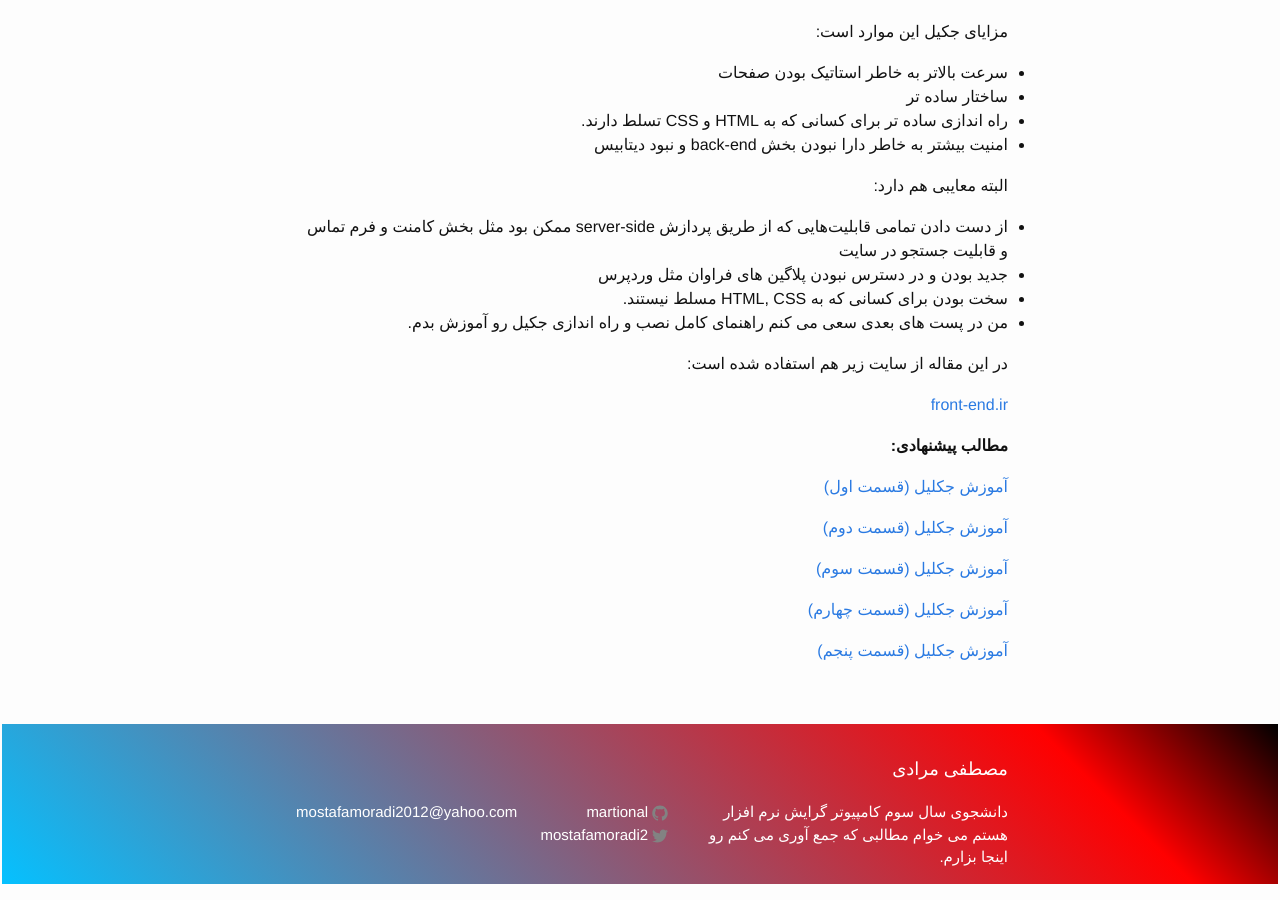
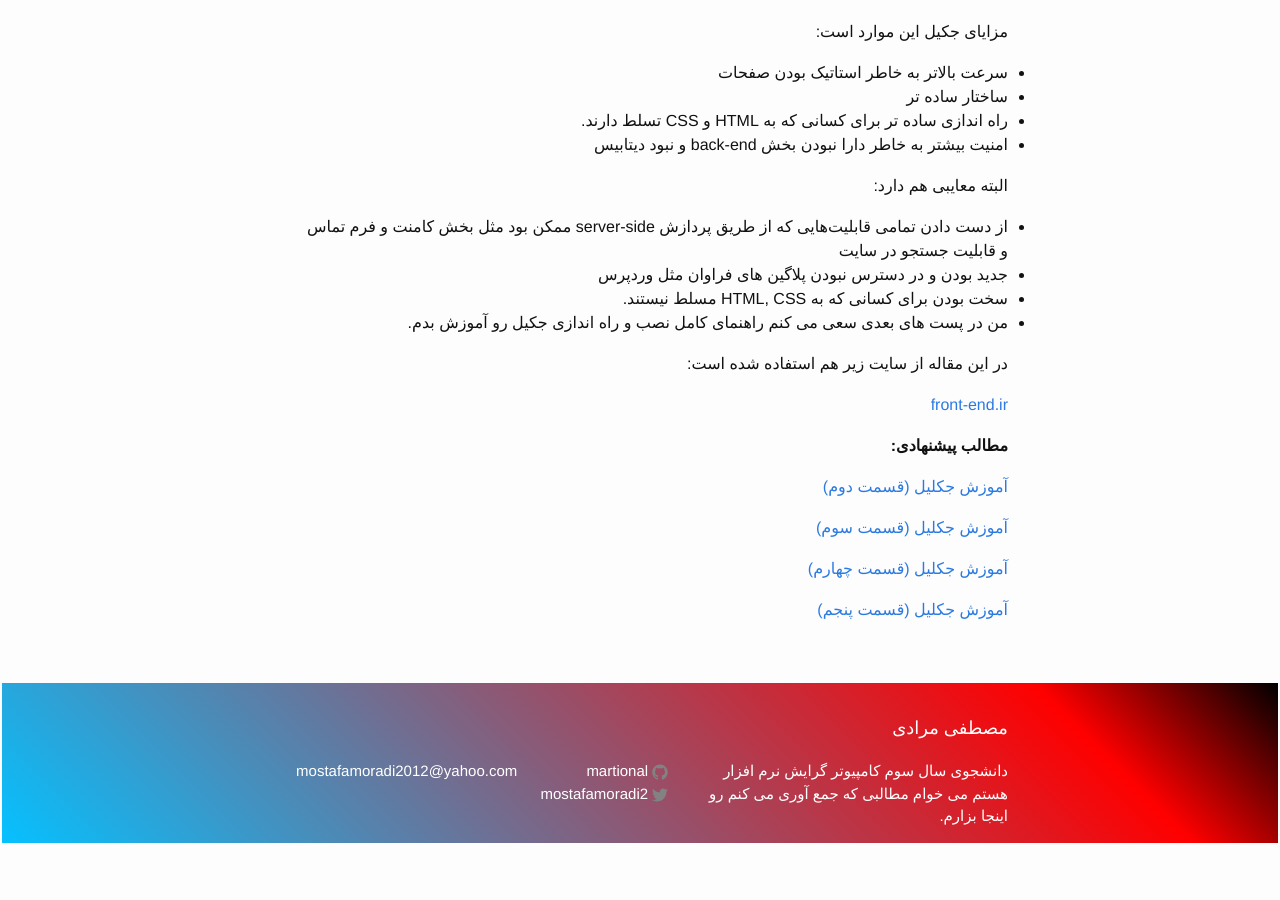
Before and after one commit to martional/martional.github.io, a Jekyll site: the page built from _posts/2016-04-03-jekyll-.markdown, in a window 1280 px wide and 900 px high, scrolled down 882 px. Built offline with Jekyll 4.4.1, drawn with Linux system fonts in a browser that asks for light colours; after the commit the page ends 1741 px from its top, so only the background shows below that.

Commit message:
Update 2016-04-03-jekyll-.markdown

```diff
--- a/_posts/2016-04-03-jekyll-.markdown
+++ b/_posts/2016-04-03-jekyll-.markdown
@@ -35,8 +35,6 @@ Jekyll یک نرم افزار سایت ساز است که تمامی صفحات
 
 **مطالب پیشنهادی:**
 
-[آموزش جکلیل (قسمت اول)](http://hot-ice.ir/jekyll/edu/2016/04/03/jekyll.html)
-
 [آموزش جکلیل (قسمت دوم)](http://hot-ice.ir/jekyll/update/2016/04/02/jekyll-part-1.html)
 
 [آموزش جکلیل (قسمت سوم)](http://hot-ice.ir/jekyll/edu/2016/04/01/jekyll-part-2.html)
```
